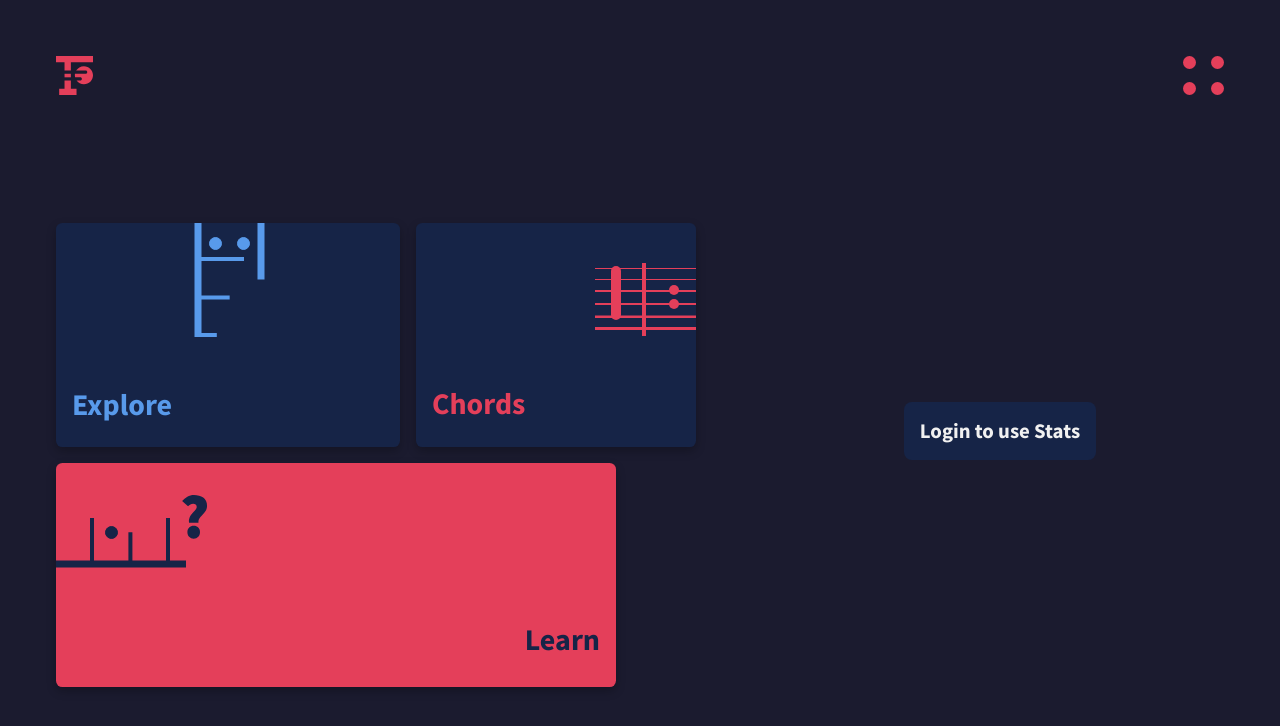
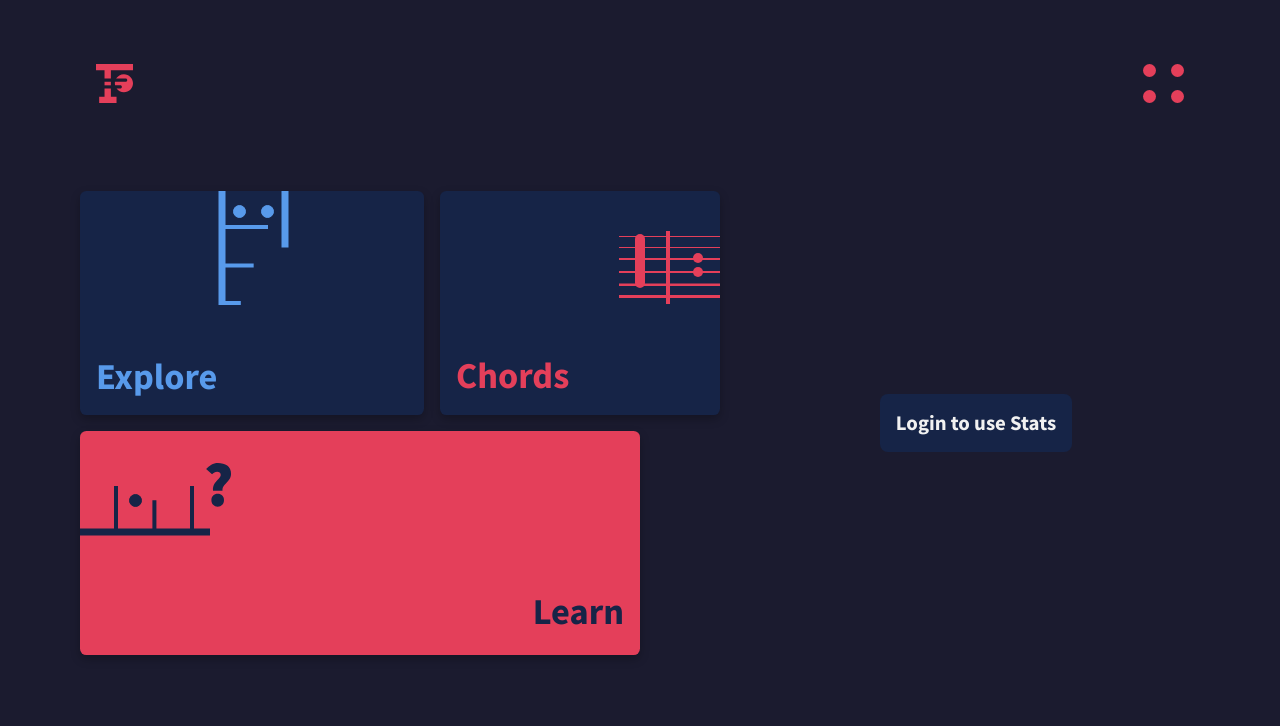
Before and after one commit to ropfoo/fretical, a Nuxt app: page / in a window 1280 px wide. Shown: the top 726 px of the page. Built offline with nearby package versions, Linux system fonts and the light colour scheme.

Commit message:
minor design changes

```diff
--- a/assets/scss/components/layout/_fretboard-view.scss
+++ b/assets/scss/components/layout/_fretboard-view.scss
@@ -15,7 +15,7 @@
     grid-template-rows: 1fr 1fr 1fr;
     grid-auto-flow: unset;
     margin-left: 0%;
-    margin-top: 10%;
+    padding-top: 20%;
   }
 
   &__active-tone {
@@ -95,7 +95,7 @@
     justify-content: flex-end;
     position: absolute;
     right: 3rem;
-    top: 1.5rem;
+    top: 3rem;
     transform: scale(1.3);
     z-index: 5;
     transition: 0.3s;
@@ -104,5 +104,14 @@
     &:hover {
       transform: scale(1.6);
     }
+
+    @include media-mobile {
+      right: 6rem;
+      top: 4rem;
+      transform: scale(1.6);
+      &:hover {
+        transform: scale(1.9);
+      }
+    }
   }
 }
--- a/assets/scss/components/layout/_game-ui.scss
+++ b/assets/scss/components/layout/_game-ui.scss
@@ -7,9 +7,16 @@
   position: absolute;
   right: 2rem;
 
+  @include media-mobile {
+    right: 10rem;
+  }
+
   @include media-small {
+    right: 1rem;
+
     flex-direction: row;
-    height: 20vh;
+    height: 0;
+    top: 10rem;
     width: 100vw;
   }
 
@@ -23,12 +30,15 @@
     @include media-small {
       flex-direction: row;
       margin-bottom: 0;
+      margin-top: 3rem;
+      font-size: 1.6rem;
     }
     &__active {
       color: $color-white;
       margin-bottom: 1rem;
       @include media-small {
         margin-bottom: 0;
+        margin-right: 2rem;
       }
       &--success {
         color: $color-success;
@@ -55,7 +65,7 @@
 
     &__progress {
       color: $color-light-blue;
-      font-size: 0.7rem;
+      font-size: 0.9rem;
       padding-left: 1rem;
       text-align: center;
     }
--- a/assets/scss/components/layout/_home.scss
+++ b/assets/scss/components/layout/_home.scss
@@ -17,6 +17,11 @@ $padding-mobile: 2rem;
     width: 100%;
   }
 
+  @include media-medium {
+    padding: 2rem 5rem;
+    height: 80vh;
+  }
+
   h1 {
     font-size: 2.25rem;
     color: $color-white;
@@ -34,6 +39,10 @@ $padding-mobile: 2rem;
     @include media-small {
       padding: $padding-small;
     }
+
+    @include media-medium {
+      padding: 4rem 6rem 0rem 6rem;
+    }
   }
 
   &__user-content {
--- a/assets/scss/components/layout/_main-menu.scss
+++ b/assets/scss/components/layout/_main-menu.scss
@@ -1,17 +1,27 @@
-@mixin main-menu-item($background-color, $font-color) {
+@mixin main-menu-item($background-color, $background-color-hover, $font-color) {
   background-color: $background-color;
   box-shadow: 0px 4px 10px rgba(0, 0, 0, 0.25);
   height: 10.6875rem;
   border-radius: 0.4rem;
+  transition: 0.5s;
+
+  &:hover {
+    background-color: $background-color-hover;
+    transition: 0.5s;
+  }
+
   @include media-small {
     height: 14rem;
   }
+
   h1 {
     font-size: 1.875rem;
     color: $font-color;
     padding: 1rem 0 1rem 1rem;
+
     @include media-small {
       margin-top: 2rem;
+      font-size: 2.275rem;
     }
   }
 }
@@ -20,14 +30,23 @@
   display: grid;
   grid-template-columns: repeat(8, 1fr);
   gap: 1rem;
-  margin-top: 1rem;
+  height: 0;
 
   @include media-small {
+    margin-top: 5%;
+
+    width: 50vw;
+  }
+  @include media-medium {
     width: 50vw;
   }
 
   &__explore {
-    @include main-menu-item($color-dark-secondary, $color-light-main);
+    @include main-menu-item(
+      $color-dark-secondary,
+      $color-dark-blue-hover,
+      $color-light-main
+    );
     grid-column: 1 / span 5;
     display: grid;
     grid-template-rows: 1fr 1fr;
@@ -38,7 +57,11 @@
     }
   }
   &__chords {
-    @include main-menu-item($color-dark-secondary, $color-light-secondary);
+    @include main-menu-item(
+      $color-dark-secondary,
+      $color-dark-blue-hover,
+      $color-light-secondary
+    );
     grid-column: 6 / span 8;
     justify-content: flex-start;
 
@@ -50,7 +73,11 @@
     }
   }
   &__learn {
-    @include main-menu-item($color-light-secondary, $color-dark-secondary);
+    @include main-menu-item(
+      $color-light-secondary,
+      $color-red-hover,
+      $color-dark-secondary
+    );
     grid-column: 1 / span 8;
 
     h1 {
--- a/assets/scss/settings/_colors.scss
+++ b/assets/scss/settings/_colors.scss
@@ -1,9 +1,11 @@
 $color-white: #f1f1f1;
 $color-green: #7eeb58;
 $color-red: #e43f5a;
+$color-red-hover: #ff4463;
 $color-yellow: #ebd358;
 $color-light-blue: #589aeb;
 $color-dark-blue: #162447;
+$color-dark-blue-hover: #192c5c;
 
 $color-light-main: $color-light-blue;
 $color-light-secondary: $color-red;
--- a/pages/play.vue
+++ b/pages/play.vue
@@ -8,7 +8,7 @@
     </div>
     <div v-if="settings">
       <Settings />
-      <div class="c-game-settings" :style="{ margin: 0 }">
+      <div class="c-game-settings" :style="{ margin: 0, 'padding-top': 0 }">
         <button @click="startGame">Let's go!</button>
       </div>
     </div>
@@ -24,7 +24,9 @@
                 ? 'c-game-ui__tone__active--success'
                 : 'c-game-ui__tone__active--fail'
             ]"
-          >{{ activeTone.name }}</h1>
+          >
+            {{ activeTone.name }}
+          </h1>
           <h1 class="c-game-ui__tone__asked">{{ askedTone.name }}</h1>
         </div>
         <div class="c-game-ui__progress-ui">
```
Also changed, not shown: components/util/BackArrow.vue (+7 -1 lines).
